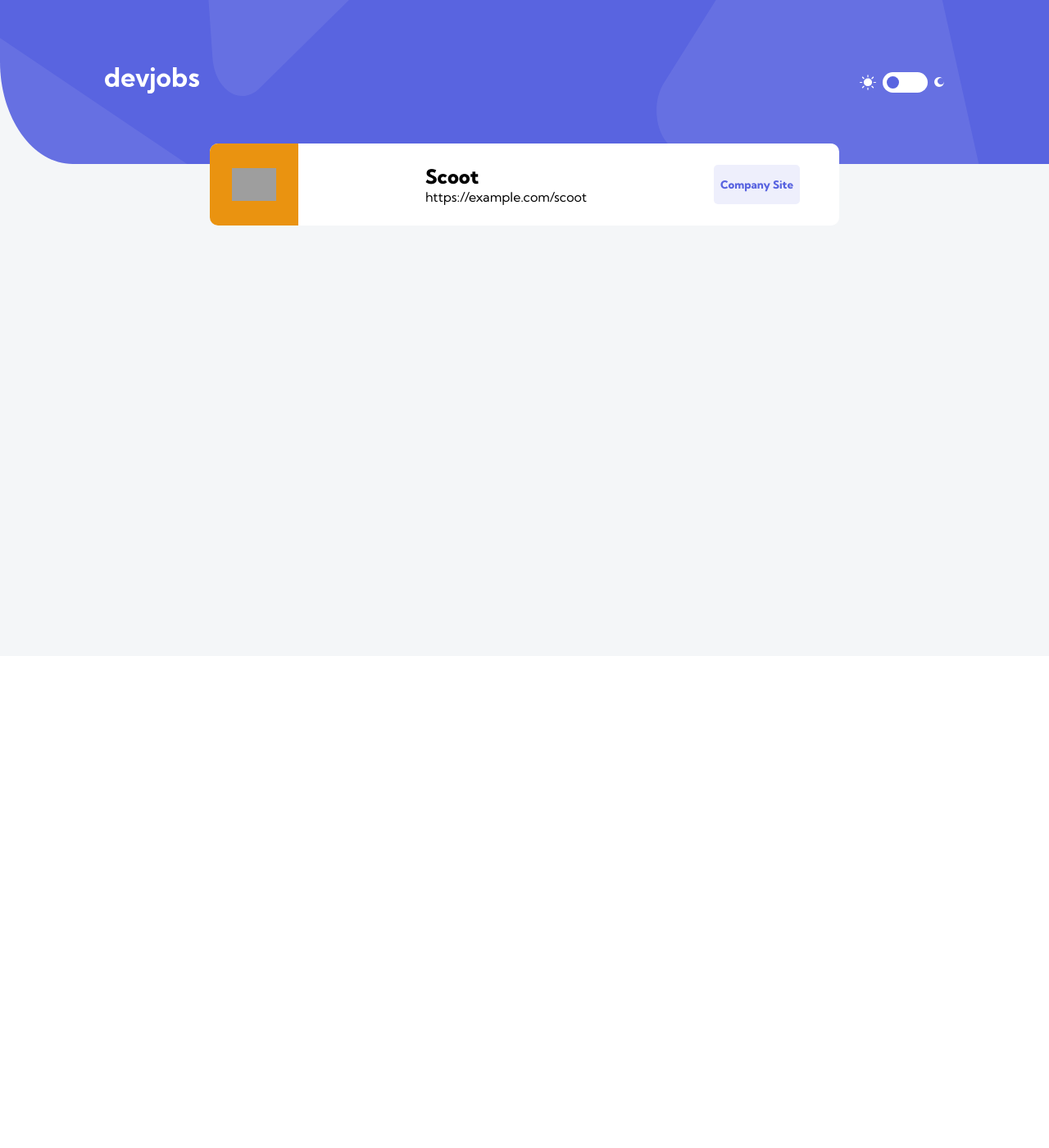
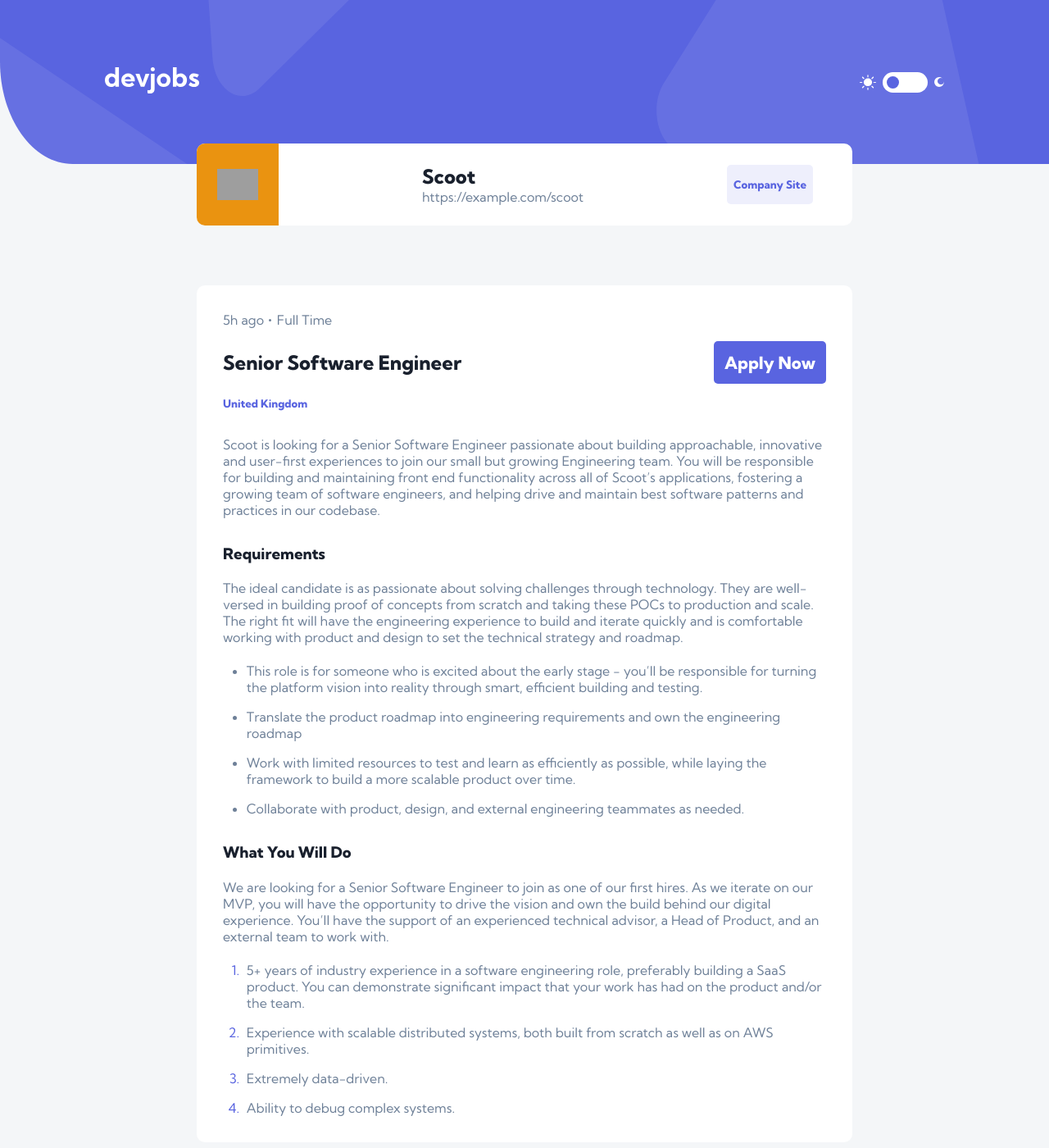
Before and after one commit to selly361/web-dev-jobs-app, a React (Create React App) app: page /1 in a window 1280 px wide. Shown: the top 1400 px of the page at 82% size. Before the commit the page ends 800 px from the top, so only its background shows below. Built offline with nearby package versions, Linux system fonts and the light colour scheme; grey boxes are pictures that could not be loaded.

Commit message:
started the job page, made it responsive

```diff
--- a/src/components/Card/Card.js
+++ b/src/components/Card/Card.js
@@ -47,20 +47,20 @@ const LogoWrapper = styled.div`
 
 const StyledLogo = styled.img``;
 
-const StyledPostedAt = styled.p`
+export const StyledPostedAt = styled.p`
   color: #6e8098;
   position: relative;
   display: grid;
 `;
 
-const Dot = styled.div`
+export const Dot = styled.div`
   height: 3px;
   width: 3px;
   border-radius: 50%;
   background-color: #6e8098;
 `;
 
-const StyledContract = styled.p`
+export const StyledContract = styled.p`
   color: #6e8098;
 `;
 
@@ -76,7 +76,7 @@ const StyledPosition = styled.h4`
   }
 `;
 
-const StyledLocation = styled.h5`
+export const StyledLocation = styled.h5`
   color: #5964e0;
 `;
 
--- a/src/components/Navbar/styles.js
+++ b/src/components/Navbar/styles.js
@@ -45,6 +45,12 @@ export const Navigation = styled.nav`
   width: 80vw;
 
 
+  @media (max-width: 600px){
+    width: 90vw;
+    margin-bottom: 1rem;
+  }
+
+
 `;
 
 export const Toggler = styled.button`
--- a/src/components/SearchBar/SearchBar.js
+++ b/src/components/SearchBar/SearchBar.js
@@ -77,7 +77,7 @@ const Input = styled.input`
   }
 `;
 
-const NormalButton = styled.button`
+export const NormalButton = styled.button`
   background-color: #5964e0;
   color: white;
   font-size: 1.3rem;
--- a/src/context/JobsProvider.js
+++ b/src/context/JobsProvider.js
@@ -41,9 +41,7 @@ const JobsProvider = ({ children }) => {
       }
 
       if (title) {
-        copy = copy.filter((job) =>
-          job.position.toLowerCase().includes(title.toLowerCase())
-        );
+        copy = copy.filter((job) => job.position.toLowerCase().includes(title.toLowerCase()) || job.company.toLowerCase().includes(title.toLowerCase()))
       }
       setFilteredDevJobs(copy);
       setHideButton(true);
--- a/src/global-styles/GlobalStyles.js
+++ b/src/global-styles/GlobalStyles.js
@@ -92,6 +92,11 @@ export const GlobalStyle = createGlobalStyle`
     background-color: hsl(22, 89%, 52%);
   }
 
+
+  p, li {
+    color: #6e8098;
+  }
+
 `;
 
 export const pageAnimation = {
--- a/src/pages/JobPage.js
+++ b/src/pages/JobPage.js
@@ -2,18 +2,33 @@ import { motion } from "framer-motion";
 import React, { useContext, useEffect } from "react";
 import { useParams } from "react-router-dom";
 import styled from "styled-components";
+import {
+  Dot,
+  StyledContract,
+  StyledLocation,
+  StyledPostedAt,
+} from "../components/Card/Card";
+import { NormalButton } from "../components/SearchBar/SearchBar";
 import { JobsContextProvider } from "../context/JobsProvider";
 import { pageAnimation } from "../global-styles/GlobalStyles";
 
 const Container = styled(motion.main)`
-  width: 60vw;
+  width: 800px;
   margin: auto;
   display: flex;
   flex-flow: column;
   gap: 3rem;
   padding-bottom: 2rem;
 
-  @media (max-width: 1233px) {
+  h2,
+  h3,
+  h4,
+  h6 {
+    color: ${({ theme }) => theme.title};
+  }
+
+  @media (max-width: 1051px) {
+    width: 90vw;
   }
 
   @media (max-width: 983px) {
@@ -31,11 +46,29 @@ const JobHeader = styled.div`
   justify-content: space-between;
   padding-right: 3rem;
 
+  @media (max-width: 600px) {
+    flex-flow: column;
+    height: 200px;
+    transform: translate(0, -12.5%);
+    align-items: center;
+    text-align: center;
+    justify-content: space-between;
+    padding-right: 0;
+    padding-bottom: 1rem;
+
+   .company-info {
+      display: flex;
+      gap: 1rem;
+      flex-flow: column;
+      margin-bottom: 1rem;
+
+    }
+  }
 `;
 
 const CompanyLogoContainer = styled.div`
   height: 100%;
-  width: 15%;
+  width: 100px;
   display: grid;
   place-items: center;
   border-top-left-radius: 10px;
@@ -45,6 +78,17 @@ const CompanyLogoContainer = styled.div`
     height: 50%;
     width: 50%;
     object-fit: contain;
+  }
+
+  @media (max-width: 630px) {
+    & {
+      height: 80px;
+      width: 80px;
+      border-radius: 10px;
+      transform: translate(0, -50%);
+
+    }
+
   }
 `;
 
@@ -61,19 +105,125 @@ const CompanySiteButton = styled.button`
   }
 `;
 
-const Title = styled.h2``
+const Title = styled.h2`
+  color: ${({ theme }) => theme.title};
+`;
+
+const JobInformationContainer = styled.article`
+  width: 100%;
+  height: max-content;
+  background-color: ${({ theme }) => theme.element.bg};
+  border-radius: 10px;
+  padding: 2rem;
+  display: flex;
+  flex-flow: column;
+  gap: 2rem;
+`;
+
+const HeaderSection = styled.section`
+  display: flex;
+  flex-flow: column;
+  gap: 1rem;
+
+  div:first-child {
+    display: flex;
+    align-items: center;
+    gap: 0.4rem;
+  }
+
+  div:nth-child(2) {
+    display: flex;
+    justify-content: space-between;
+    align-items: center;
+  }
+
+
+  @media (max-width: 630px){
+    div:nth-child(2) {
+
+      button {
+        display: none;
+      }
+
+  }
+  }
+`;
+
+const ApplyButton = styled(NormalButton)`
+  padding: 0.8rem;
+`;
+
+const RequirementsSection = styled.section`
+  display: flex;
+  flex-flow: column;
+  gap: 1.3rem;
+`;
+
+const UnorderedList = styled.ul`
+  display: flex;
+  flex-flow: column;
+  gap: 1rem;
+  padding-left: 0.3rem;
+
+  li {
+    list-style-position: outside;
+    margin-left: 1.5rem;
+  }
+`;
+
+const WhatYouDoSection = styled.section`
+  display: flex;
+  flex-flow: column;
+  gap: 1.3rem;
+`;
+
+const OrderedList = styled.ol`
+  display: flex;
+  flex-flow: column;
+  gap: 1rem;
+
+  li {
+    margin-left: 1.5rem;
+    padding-left: 0.3rem;
+
+    &::marker {
+      color: #5964e0;
+    }
+  }
+`;
+
+const ApplyMobileButton = styled(NormalButton)`
+  width: 100%;
+
+  @media (min-width: 630px){
+    display: none;
+  }
+
+`
 
 const JobPage = () => {
   const { id } = useParams();
-  const { findJob, setFilter, devJobs, setFilteredDevJobs, setHideButton } = useContext(JobsContextProvider);
+  const { findJob, setFilter, devJobs, setFilteredDevJobs, setHideButton } =
+    useContext(JobsContextProvider);
 
-  const { company, contract, logo, website } = findJob(id);
+  const {
+    company,
+    contract,
+    logo,
+    website,
+    postedAt,
+    position,
+    location,
+    description,
+    requirements,
+    role,
+  } = findJob(id);
 
   useEffect(() => {
-    setFilter({})
-    setFilteredDevJobs(devJobs.slice(6))
-    setHideButton(false)
-  }, [])
+    setFilter({});
+    setFilteredDevJobs(devJobs.slice(6));
+    setHideButton(false);
+  }, []);
 
   return (
     <Container
@@ -83,15 +233,55 @@ const JobPage = () => {
       exit="exit"
     >
       <JobHeader>
-        <CompanyLogoContainer className={company.split(" ").length > 1 ? company.split(" ").join("") : company}>
+        <CompanyLogoContainer
+          className={
+            company.split(" ").length > 1
+              ? company.split(" ").join("")
+              : company
+          }
+        >
           <img src={logo} />
         </CompanyLogoContainer>
-        <div>
-          <h2>{company}</h2>
+        <div className="company-info">
+          <Title>{company}</Title>
           <p>{website}</p>
         </div>
         <CompanySiteButton>Company Site</CompanySiteButton>
       </JobHeader>
+      <JobInformationContainer>
+        <HeaderSection>
+          <div>
+            <StyledPostedAt>{postedAt}</StyledPostedAt>
+            <Dot />
+            <StyledContract>{contract}</StyledContract>
+          </div>
+          <div>
+            <Title>{position}</Title>
+            <ApplyButton>Apply Now</ApplyButton>
+          </div>
+          <StyledLocation>{location}</StyledLocation>
+          <ApplyMobileButton>Apply Now</ApplyMobileButton>
+        </HeaderSection>
+        <p>{description}</p>
+        <RequirementsSection>
+          <h3>Requirements</h3>
+          <p>{requirements.content}</p>
+          <UnorderedList>
+            {role.items.map((item) => (
+              <li>{item}</li>
+            ))}
+          </UnorderedList>
+        </RequirementsSection>
+        <WhatYouDoSection>
+          <h3>What You Will Do</h3>
+          <p>{role.content}</p>
+          <OrderedList>
+            {requirements.items.map((item) => (
+              <li>{item}</li>
+            ))}
+          </OrderedList>
+        </WhatYouDoSection>
+      </JobInformationContainer>
     </Container>
   );
 };
```
